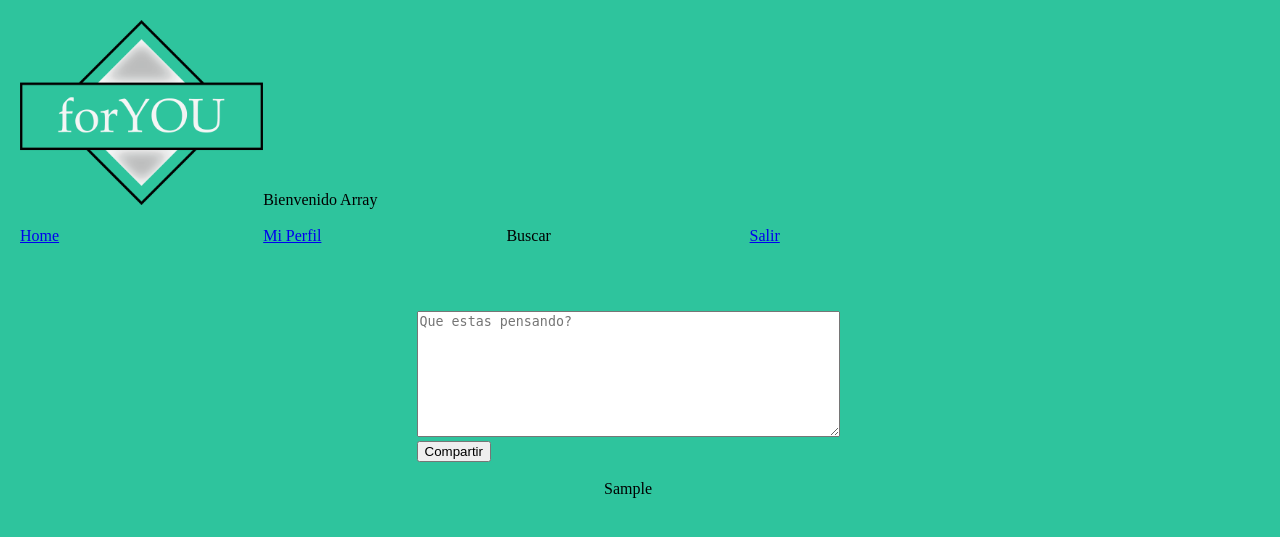
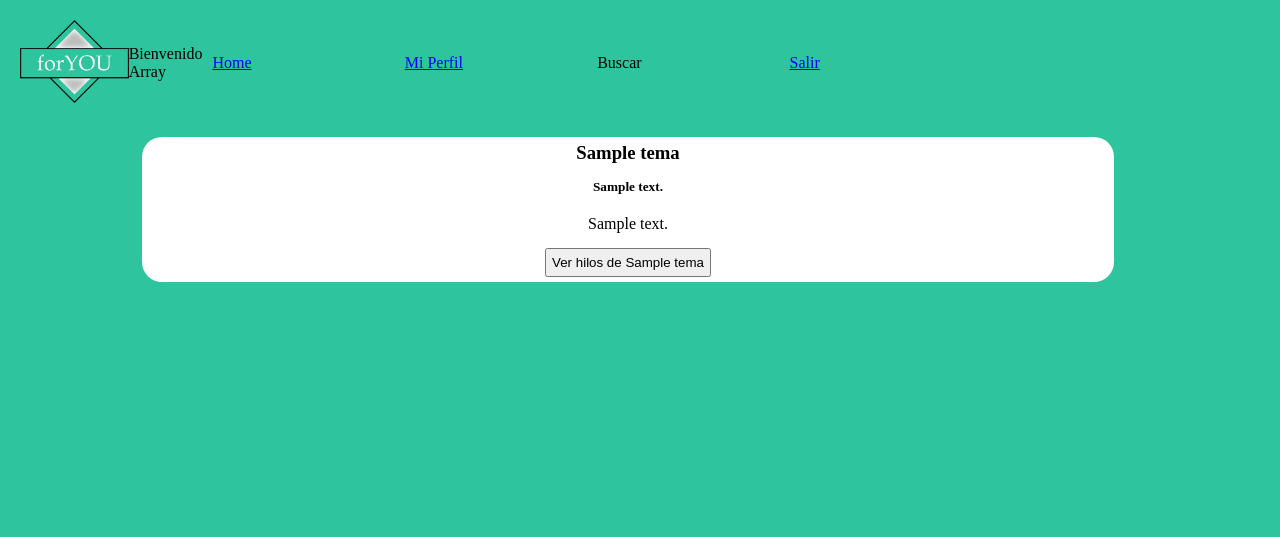
Before and after one commit to Nylander26/Foro-LaRuecaF5, a PHP site: page /foryou.php in a window 1280 px wide. Shown: the top 537 px of the page. Run offline with PHP 8.4, Linux system fonts and the light colour scheme; the visitor is signed in with stand-in values (Sample User, id 1); tables that the repository leaves empty or names only in its code hold one stand-in row (values such as "Sample post"); data that the repository does not hold is empty.

Commit message:
Temas, hilos y comentarios

```diff
--- a/config/top.css
+++ /dev/null
@@ -1,5 +0,0 @@
-.divTop
-{
-    float: left;
-     width: 20%;
-}
--- a/config/top.php
+++ b/config/top.php
@@ -1,9 +1,24 @@
-<div style = "width: 100%; float: left; margin-bottom: 30px;">
-    <div class="divTop"><img src="img/logo2.png" class="logo"><?php echo "Bienvenido ". $_SESSION["usuario"]."<br><br>"; ?></div>
-    <div style= "float: left; width: 20%;"><a href="foryou.php">Home</a></div>
-    <div style= "float: left; width: 20%;"><a href="perfil.php?id=<?php echo $_SESSION['id']; ?>">Mi Perfil</a></div>
-    <div style= "float: left; width: 20%;">Buscar</div>
-    <div style= "float: left; width: 20%;"><a href='logout.php'>Salir</a></div>
+
+<div class="top">
+    <div class="divTop">
+        <div><img src="img/logo2.png" class="logoTop"> </div>
+        <div><?php echo "Bienvenido ". $_SESSION["usuario"].""; ?></div>
+    </div>
+
+    <div class="divTop" >
+    <a href="foryou.php">Home</a>
+    </div>
+
+    <div class="divTop" >
+    <a href="perfil.php?id=<?php echo $_SESSION['id']; ?>">Mi Perfil</a>
+    </div>
+
+    <div class="divTop" >Buscar
+    </div>
+
+    <div class="divTop">
+    <a href='logout.php'>Salir</a>
+    </div>
 </div>
 
 <?php
--- a/foryou.php
+++ b/foryou.php
@@ -25,48 +25,49 @@
 
     <?php include("config/top.php"); ?>
 
-    <br><br>
 
-    <!--Cuadro de Texto para compartir publicaciones-->
-    <form action="" method="POST">
-        <textarea name="mensaje" id="" cols="50" rows="8" placeholder="Que estas pensando?"></textarea>
-        <br>
-        <input type="submit" name="share" value="Compartir">
-    </form>
 
-    <!--Almacenar publicaciones mediante la funcionalidad del boton SHARE-->
-    <?php
-
-        if(isset($_POST["share"])){
-
-            require("config/config.php");
-
-            $share = $_POST["mensaje"];
-
-            $insertar = $conexion->query("INSERT INTO publicaciones (mensaje, usuario, fecha) VALUES ('$share', '".$_SESSION['id']."', now())");
-        }
-    ?>
-    <br>
 
     <!--Mostrar publicaciones almacenadas anteriormente y mostrando el nombre de usuario-->
     <?php
 
         require("config/config.php");
 
-        $mensajes = $conexion->query("SELECT * FROM publicaciones ORDER BY id desc");
-        while ($row = $mensajes->fetch_assoc()){
+        $mensajes = $conexion->query("SELECT * FROM temas ORDER BY id asc");
+        while ($row = $mensajes->fetch_assoc())
+    {
 
             $usuarioName = $conexion->query("SELECT usuario FROM usuarios WHERE id = '".$row['usuario']."'");
             $rowUser = $usuarioName->fetch_assoc();
             ?>
 
-            <div>
-                <div><?php echo $row["mensaje"]; ?></div>
-                <div><a href="perfil.php?id=<?php echo $row['usuario']; ?>"><?php echo $rowUser["usuario"]; ?></a></div>
+        <div class="divTema">
+
+               <h3> <?php echo $row["titulo"]; ?> </h3>
+
+               <h5><?php echo $row["descripcion"]; ?> </h5>
+
+              <p>  <?php echo $row["contenido"]; ?> </p>
+
+              <form action="" method="POST">
+                <input type="hidden" name="idTema" value="<?php echo $row["id"]; ?>">
+                <input type="submit" class= "inputTema" value="Ver hilos de <?php echo $row["titulo"]; ?>">
+        </form>
+        <?php
+if(isset($_POST["idTema"]))
+{
+    include ('temas.php');
+}
+
+         ?>
+
+
             </div>
+
             <br>
 
         <?php } ?>
+
 
         <!--Si el usuario no esta logueado no se muestra el cuadro de texto para publicaciones ni se muestran las publicaciones realizadas-->
         <?php
--- a/styles/foryou.css
+++ b/styles/foryou.css
@@ -13,5 +13,84 @@
 
 .logo
 {
-    width: 20%
+    width: 20%;
 }
+
+
+.top
+{
+    width: 100%;
+    float: left;
+    margin-bottom: 30px;
+    display: flex;
+}
+
+.divTop
+{
+    width: 15%;
+    float: left;
+    display: flex;
+    flex-direction: row;
+    align-items: center;
+    padding-right: 10px;
+}
+
+.logoTop
+{
+    width: 100%;
+}
+
+.divTema
+{
+    width: 80%;
+    border: 1px;
+    border-color: white;
+    border-radius: 20px;
+    background-color: white;
+    display: flex;
+    flex-direction: column;
+    justify-content: center ;
+    align-content: center;
+    align-items: center;
+    justify-items: center;
+
+}
+
+.divTema > h3
+{
+    text-align-last: center;
+    padding: 5px 5px 5px 5px;
+    margin: 0px;
+}
+
+.divTema > h5
+{
+    padding: 5px 5px 5px 5px;
+    margin: 5px;
+}
+.divTema > p
+{
+    padding: 5px 5px 5px 5px;
+    margin: 5px;
+}
+
+.inputTema
+{
+    float: right;
+    padding: 5px 5px 5px 5px;
+    margin: 5px;
+}
+
+.divHilo
+{
+    background-color: beige;
+    width: 90%;
+    border-radius: 20px;
+}
+
+.divComentario
+{
+    background-color: grey;
+    width: 90%;
+    border-radius: 20px;
+}
--- /dev/null
+++ b/styles/temas.css
@@ -0,0 +1,4 @@
+.divHilo
+{
+    background-color: beige;
+}
```
Also changed, not shown: hilo.php (added, +39 -0 lines), styles/top.css (+20 -2 lines), temas.php (added, +52 -0 lines).
